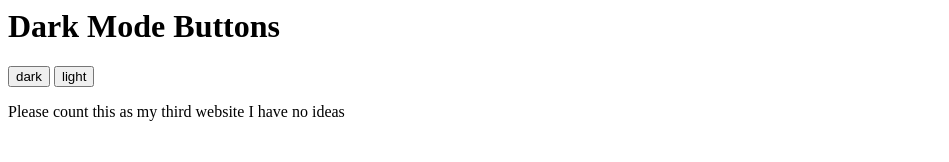
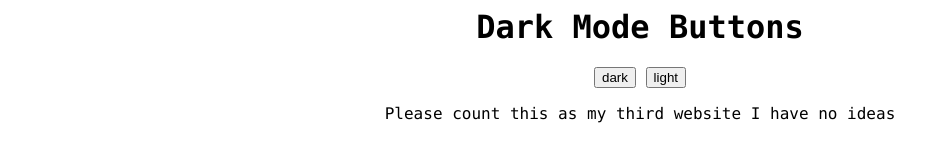
Before and after one commit to zerialoh/amazing-third-website, a plain HTML site: page index.html in a window 1280 px wide. Shown: the whole page, without its empty margins (0-949 px from the left). Drawn offline with Linux system fonts and the light colour scheme.

Commit message:
Update index.html

```diff
--- a/index.html
+++ b/index.html
@@ -1,6 +1,9 @@
 <html>
   <head>
     <title>third website</title>
+      <link rel="stylesheet" href="style.css">
+  <link rel="preload" href="main.js" as="script">
+
   </head>
   <body>
     <h1><b>Dark Mode Buttons</b></h1>
```
